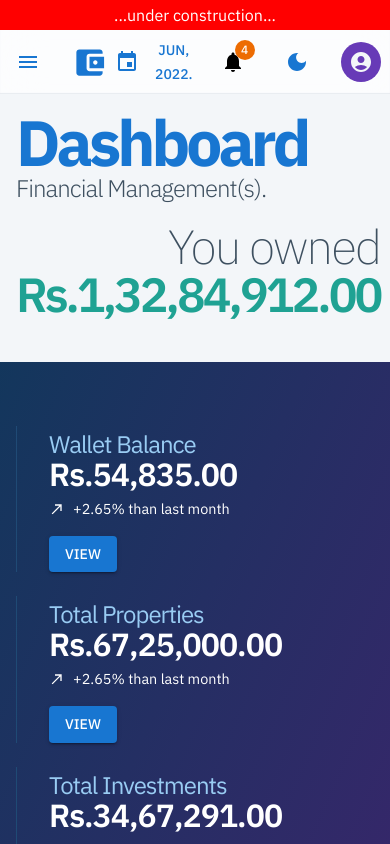
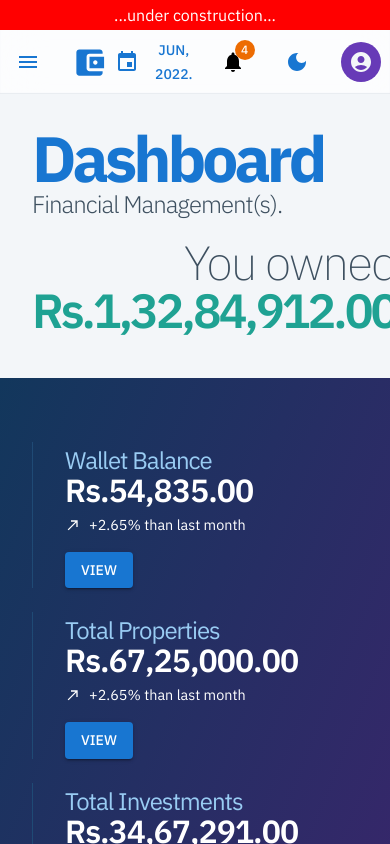
Before and after one commit to cra2ycoder/my-finance, a Next.js app: page /dashboard in a window 390 px wide. Shown: the top 844 px of the page. Built offline with nearby package versions, Linux system fonts and the light colour scheme.

Commit message:
padding issue fix

```diff
--- a/components/Base/layout.module.scss
+++ b/components/Base/layout.module.scss
@@ -3,9 +3,3 @@
     padding: 2rem;
     min-height: calc(100% - 200px);
 }
-
-@media (max-width: 768px) {
-    .mainFlexBox {
-        padding:1rem;
-    }
-}
```
